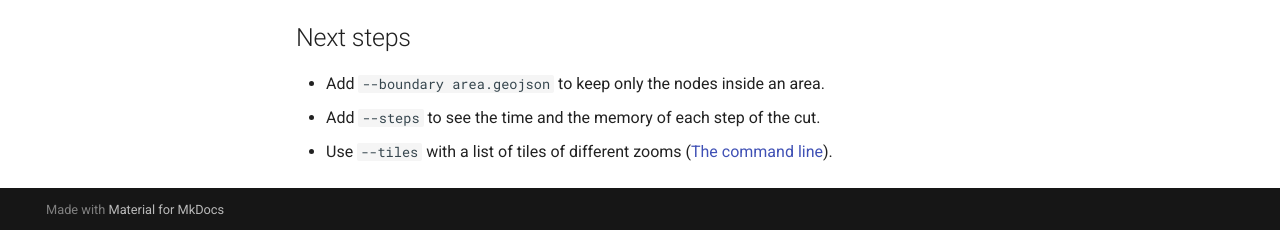
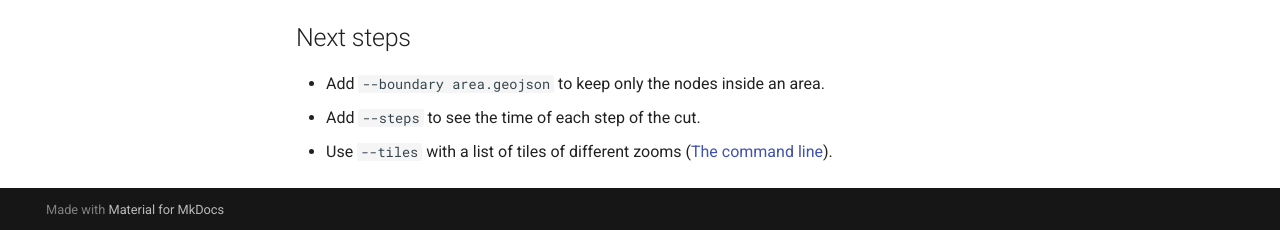
Before and after one commit to Khoshkhah/pbfcut, an MkDocs documentation site: the page built from docs/tutorials/cut-to-tiles.md, in a window 1280 px wide and 900 px high, scrolled down 934 px. Shown: the part 667-897 px from the top of the window. Built offline with MkDocs 1.6.1 and Material for MkDocs 9.7.7, drawn with Linux system fonts in a browser that asks for light colours; comment, search, counter and statistics services are not loaded.

Commit message:
Tutorial: --steps shows the time of each step
Co-Authored-By: Claude Opus 5.5 <noreply@anthropic.com>

```diff
--- a/docs/tutorials/cut-to-tiles.md
+++ b/docs/tutorials/cut-to-tiles.md
@@ -75,5 +75,5 @@ You must have Rust and its package manager Cargo. To install them, follow the st
 ## Next steps
 
 - Add `--boundary area.geojson` to keep only the nodes inside an area.
-- Add `--steps` to see the time and the memory of each step of the cut.
+- Add `--steps` to see the time of each step of the cut.
 - Use `--tiles` with a list of tiles of different zooms ([The command line](../reference/cli.md)).
```
